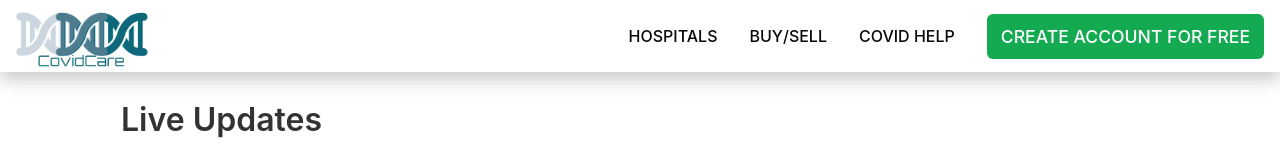
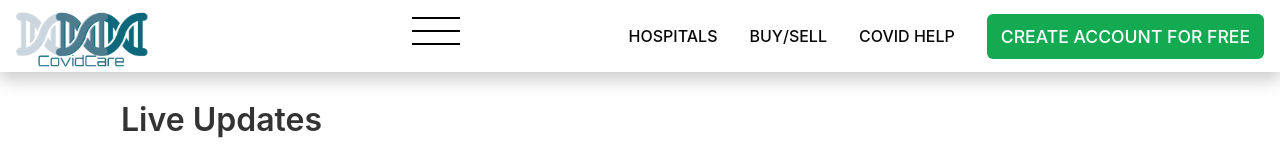
Before and after one commit to krishnam1998gkp/Covid19, a React (Create React App) app: page / in a window 1280 px wide. Shown: the top 160 px of the page. Built offline with nearby package versions, Linux system fonts and the light colour scheme.

Commit message:
navbar collapse

```diff
--- a/public/index.html
+++ b/public/index.html
@@ -24,7 +24,7 @@
       work correctly both with client-side routing and a non-root public URL.
       Learn how to configure a non-root public URL by running `npm run build`.
     -->
-    <title>covidcare</title>
+    <!-- <title>covidcare</title> -->
   </head>
   <body>
     <noscript>You need to enable JavaScript to run this app.</noscript>
--- a/src/App.js
+++ b/src/App.js
@@ -1,3 +1,4 @@
+/* eslint-disable no-useless-constructor */
 import React,{Component} from 'react';
 import {Switch , Route, Redirect} from 'react-router-dom';
 
--- a/src/components/navbar/navbar.component.jsx
+++ b/src/components/navbar/navbar.component.jsx
@@ -17,7 +17,14 @@ class Navbarheader extends Component{
     return(
     <div className="section-navbar">
         <title>covidcare</title>
+
         <div className="navbar">
+
+           <input type="checkbox" class="navigation__checkbox" id="navi-toggle"></input>
+            <label for="navi-toggle" class="navigation__button">
+                    <span class="navigation__icon">&nbsp;</span>
+            </label>
+
             <div className="navbar-logo">
                 <Link to="/"><img src={Logo} alt="LOGO" className="navbar-logo-img"></img></Link>
             </div>
@@ -28,9 +35,7 @@ class Navbarheader extends Component{
                     <Link href="#" className="navbar-link navbar-link__4 btn btn-green">Create Account for free</Link>
             </div>
         </div>
-        {/* <div className="nav-btn-div">
-              <button className="nav-btn"></button>
-        </div> */}
+
     </div>
     )
   }
--- a/src/components/navbar/navbar.styles.scss
+++ b/src/components/navbar/navbar.styles.scss
@@ -1,31 +1,59 @@
-.nav-btn{
-    &-div{
+.navigation {
+    &__checkbox {
+        order: 1;
+        display: none;
+    }
+
+    &__button {
+        z-index: 2000;
         order: 1;
     }
 
-    border: none;
-    border-radius: 0;
-    margin-right: 1rem;
-    background-color: black;
-    height: 2px;
-    width: 2.5rem;
-    transition: all 0.2s;
+    &__icon {
+        position: relative;
 
-    &::before,
-    &::after {
-        background-color: black;
-        height: 2px;
-        width: 2.5rem;
-        content: "";
-        display: block;
+        &,
+        &::before,
+        &::after {
+            width: 3rem;
+            height: 2px;
+            background-color: black;
+            display: inline-block;
+        }
+
+        &::before,
+        &::after {
+            content: "";
+            position: absolute;
+            left: 0;
+            transition: all .2s;
+        }
+
+        &::before { top: -.8rem; }
+        &::after { top: .8rem; }
     }
-    &::before { transform: translateY(-0.7rem); }
-    &::after { transform: translateY(0.7rem); }
 
-    // @media only screen and (min-width: 780px) {
-    //     display: none;
-    // }
+    &__button:hover &__icon::before {
+        top: -1rem;
+    }
 
+    &__button:hover &__icon::after {
+        top: 1rem;
+    }
+
+    &__checkbox:checked + &__button &__icon {
+        background-color: transparent;
+    }
+
+    &__checkbox:checked + &__button &__icon::before {
+        top: 0;
+        transform: rotate(135deg);
+    }
+
+    &__checkbox:checked + &__button &__icon::after {
+        top: 0;
+        transform: rotate(-135deg);
+    }
 }
 
 
```
